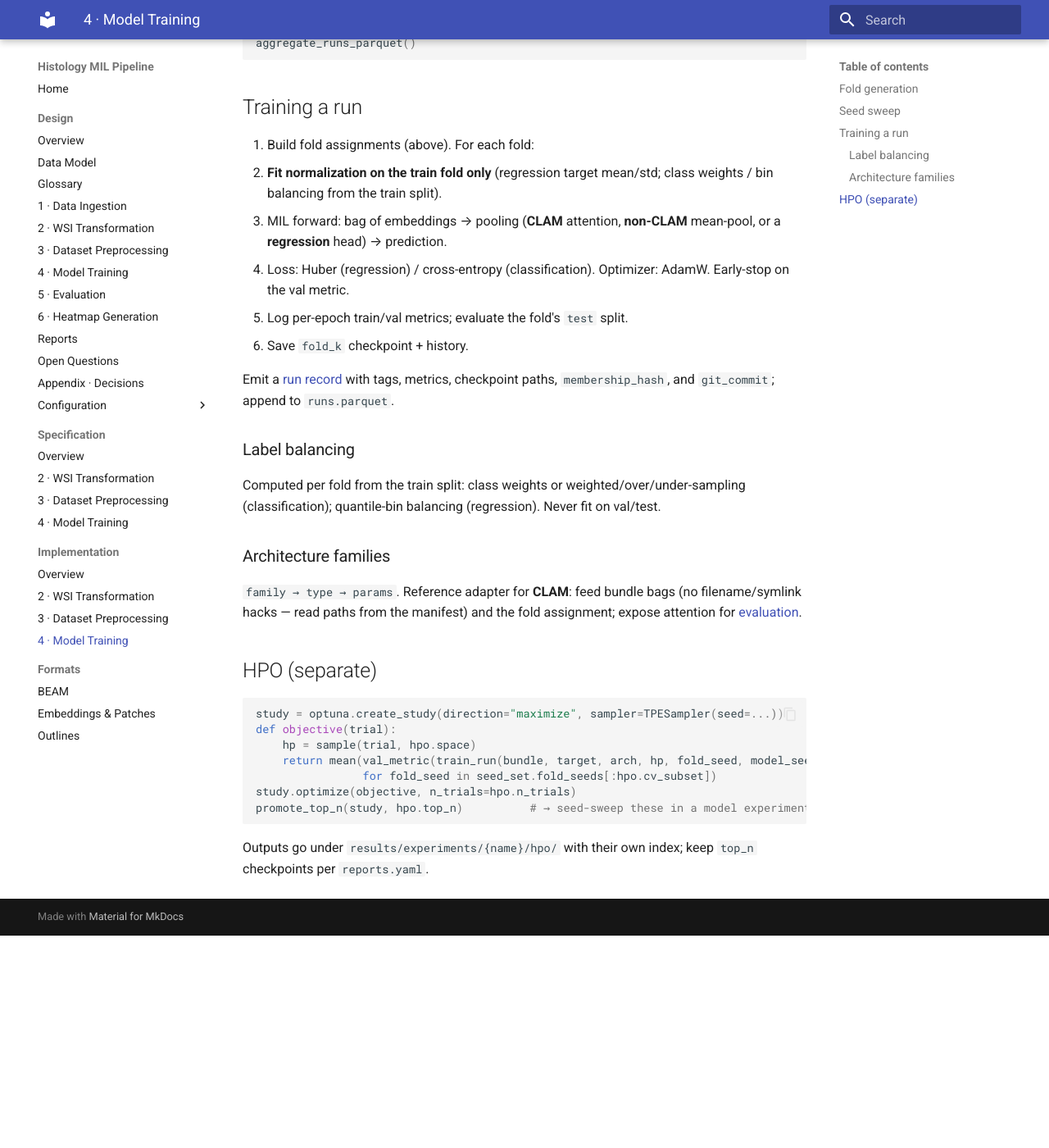
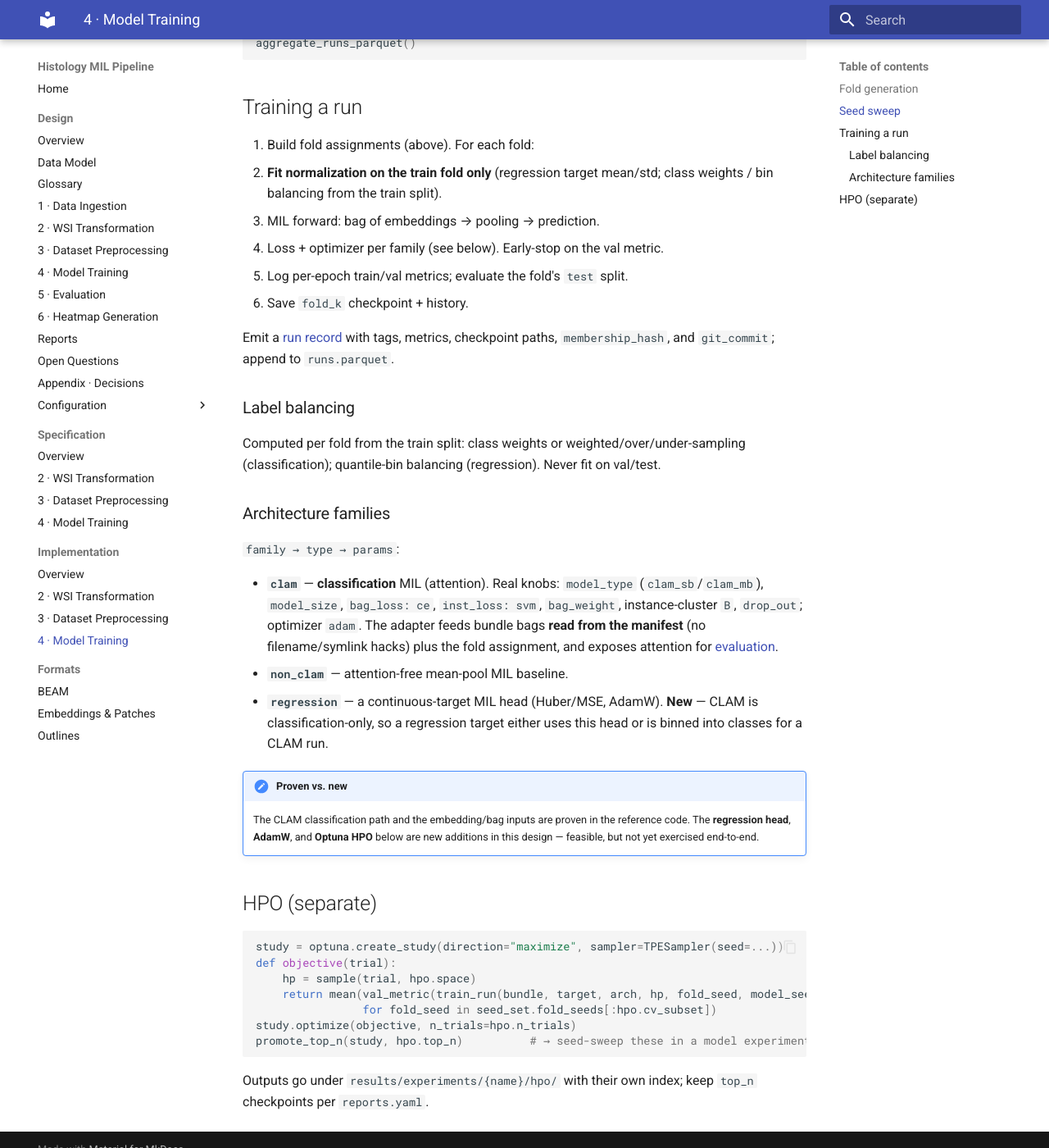
Before and after one commit to TheodorLindberg/SPRINTER_CLAM_DESIGN, an MkDocs documentation site: the page built from docs/impl/training.md, in a window 1280 px wide and 1400 px high, scrolled down 708 px. Shown: the whole window at 82% size. Built offline with MkDocs 1.6.1 and Material for MkDocs 9.7.7, drawn with Linux system fonts in a browser that asks for light colours; before the commit the page ends 1849 px from its top, so only the background shows below that.

Commit message:
Verify spec/impl against reference code; correct gaps
- Confirm registry (load+NORM), patching, embedding, bags match code
- CLAM is classification-only: make the family adapter accurate;
  mark regression head, AdamW, and Optuna HPO as new additions
- Augmentation: align to rotation + colour jitter (flips/HED as additions)
- Flag that raw->variant transform must be persisted for heatmaps

Co-Authored-By: Claude Opus 4.8 <noreply@anthropic.com>

```diff
--- a/docs/impl/training.md
+++ b/docs/impl/training.md
@@ -32,8 +32,8 @@ aggregate_runs_parquet()
 
 1. Build fold assignments (above). For each fold:
 2. **Fit normalization on the train fold only** (regression target mean/std; class weights / bin balancing from the train split).
-3. MIL forward: bag of embeddings → pooling (**CLAM** attention, **non-CLAM** mean-pool, or a **regression** head) → prediction.
-4. Loss: Huber (regression) / cross-entropy (classification). Optimizer: AdamW. Early-stop on the val metric.
+3. MIL forward: bag of embeddings → pooling → prediction.
+4. Loss + optimizer per family (see below). Early-stop on the val metric.
 5. Log per-epoch train/val metrics; evaluate the fold's `test` split.
 6. Save `fold_k` checkpoint + history.
 
@@ -45,7 +45,14 @@ Computed per fold from the train split: class weights or weighted/over/under-sam
 
 ### Architecture families
 
-`family → type → params`. Reference adapter for **CLAM**: feed bundle bags (no filename/symlink hacks — read paths from the manifest) and the fold assignment; expose attention for [evaluation](../design/07-evaluation.md).
+`family → type → params`:
+
+- **`clam`** — **classification** MIL (attention). Real knobs: `model_type` (`clam_sb`/`clam_mb`), `model_size`, `bag_loss: ce`, `inst_loss: svm`, `bag_weight`, instance-cluster `B`, `drop_out`; optimizer `adam`. The adapter feeds bundle bags **read from the manifest** (no filename/symlink hacks) plus the fold assignment, and exposes attention for [evaluation](../design/07-evaluation.md).
+- **`non_clam`** — attention-free mean-pool MIL baseline.
+- **`regression`** — a continuous-target MIL head (Huber/MSE, AdamW). **New** — CLAM is classification-only, so a regression target either uses this head or is binned into classes for a CLAM run.
+
+!!! note "Proven vs. new"
+    The CLAM classification path and the embedding/bag inputs are proven in the reference code. The **regression head**, **AdamW**, and **Optuna HPO** below are new additions in this design — feasible, but not yet exercised end-to-end.
 
 ## HPO (separate)
 
```
Also changed, not shown: docs/impl/preprocessing.md (+3 -3 lines), docs/impl/wsi-transformation.md (+3 -0 lines), docs/spec/training.md (+2 -0 lines).
